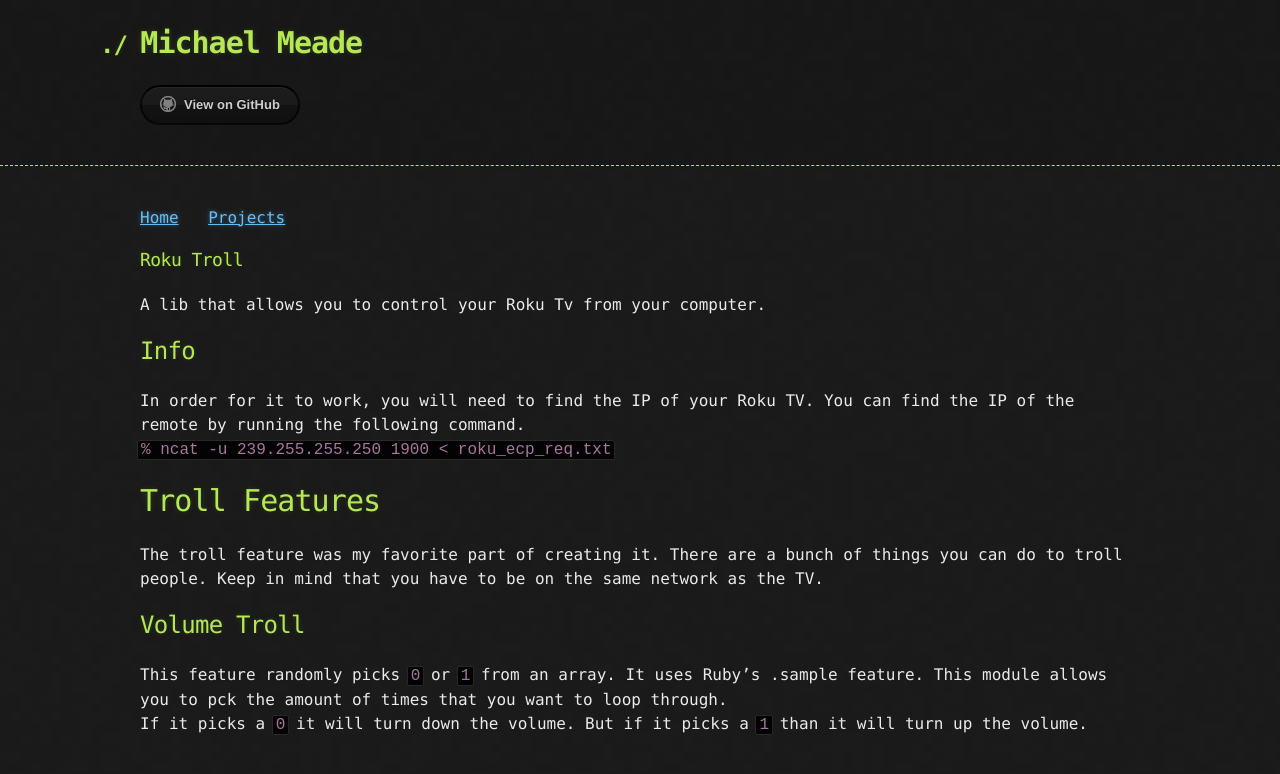
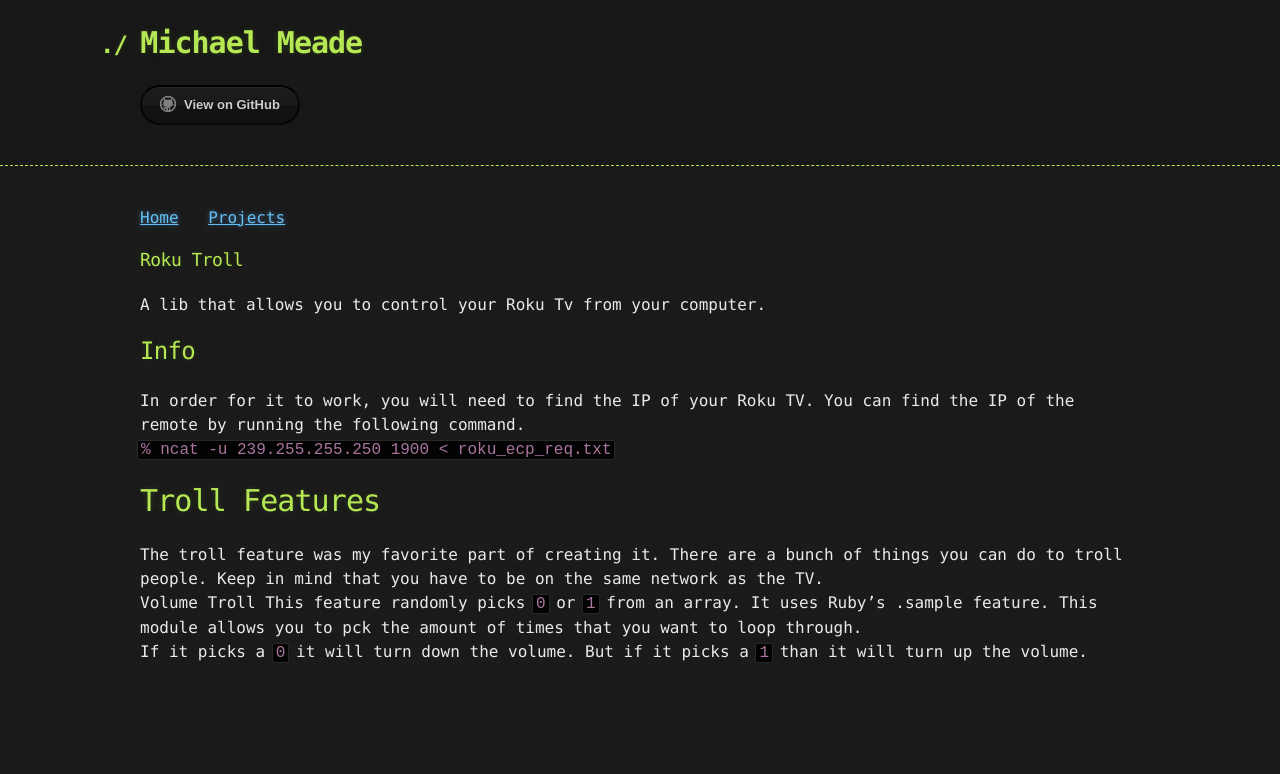
Before and after one commit to Michael-Meade/MinerFind, a Jekyll site: the page built from Projects/RokuTroll.md, in a window 1280 px wide. Shown: the top 774 px of the page. Built offline with Jekyll 4.4.1, drawn with Linux system fonts in a browser that asks for light colours; our own code applies the rules of GitHub Pages for plain Markdown files; the repository's description, which GitHub fills in, is left out.

````diff
--- a/Projects/RokuTroll.md
+++ b/Projects/RokuTroll.md
@@ -9,6 +9,6 @@ In order for it to work, you will need to find the IP of your Roku TV. You can f
 
 # Troll Features
 The troll feature was my favorite part of creating it. There are a bunch of things you can do to troll people. Keep in mind that you have to be on the same network as the TV.<br>
-## Volume Troll
+Volume Troll
 This feature randomly picks ```0``` or ```1``` from an array. It uses Ruby's .sample feature. This module allows you to pck the amount of times that you want to loop through.<br>
 If it picks a ```0``` it will turn down the volume. But if it picks a ```1``` than it will turn up the volume.
````
